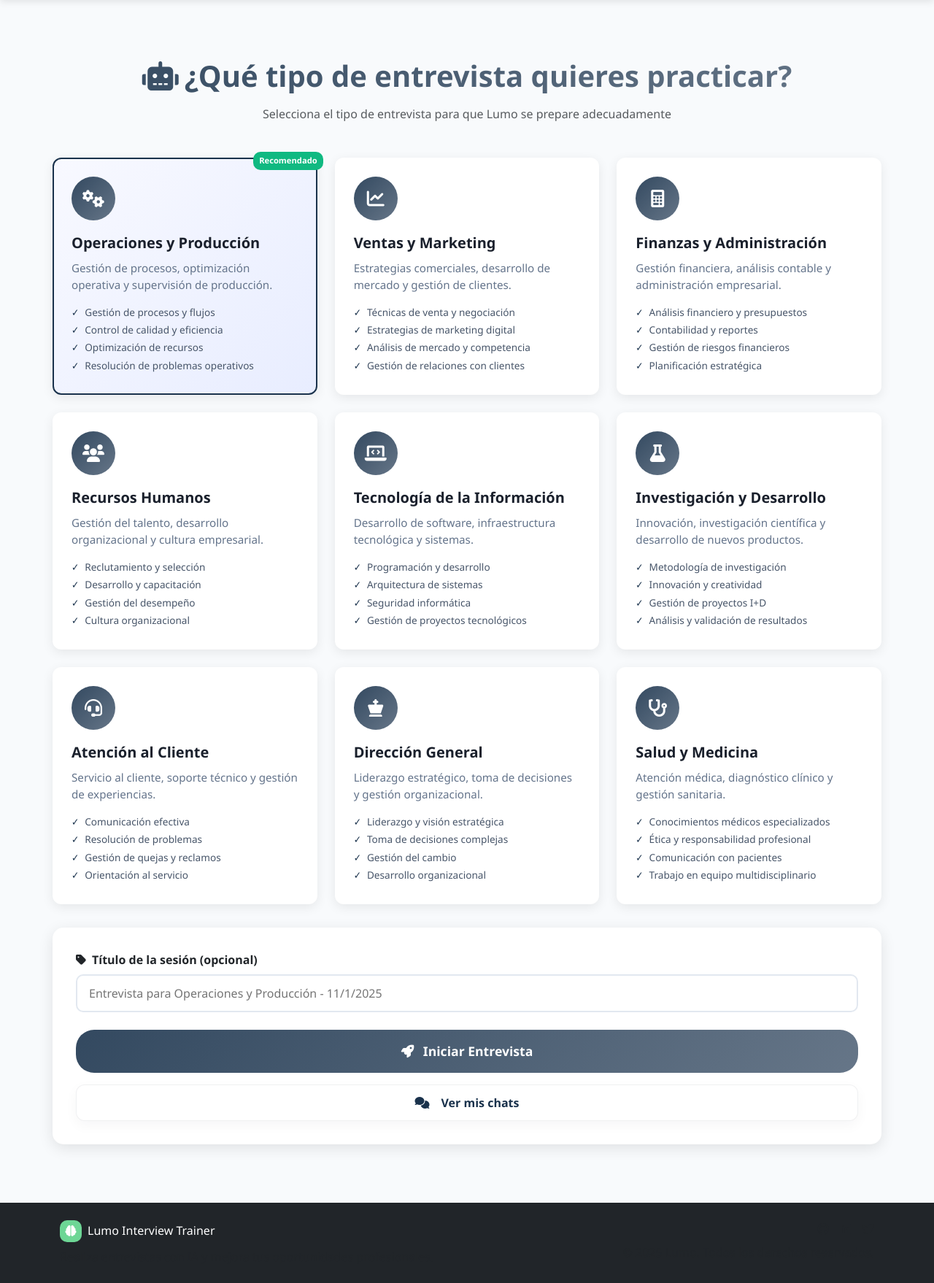
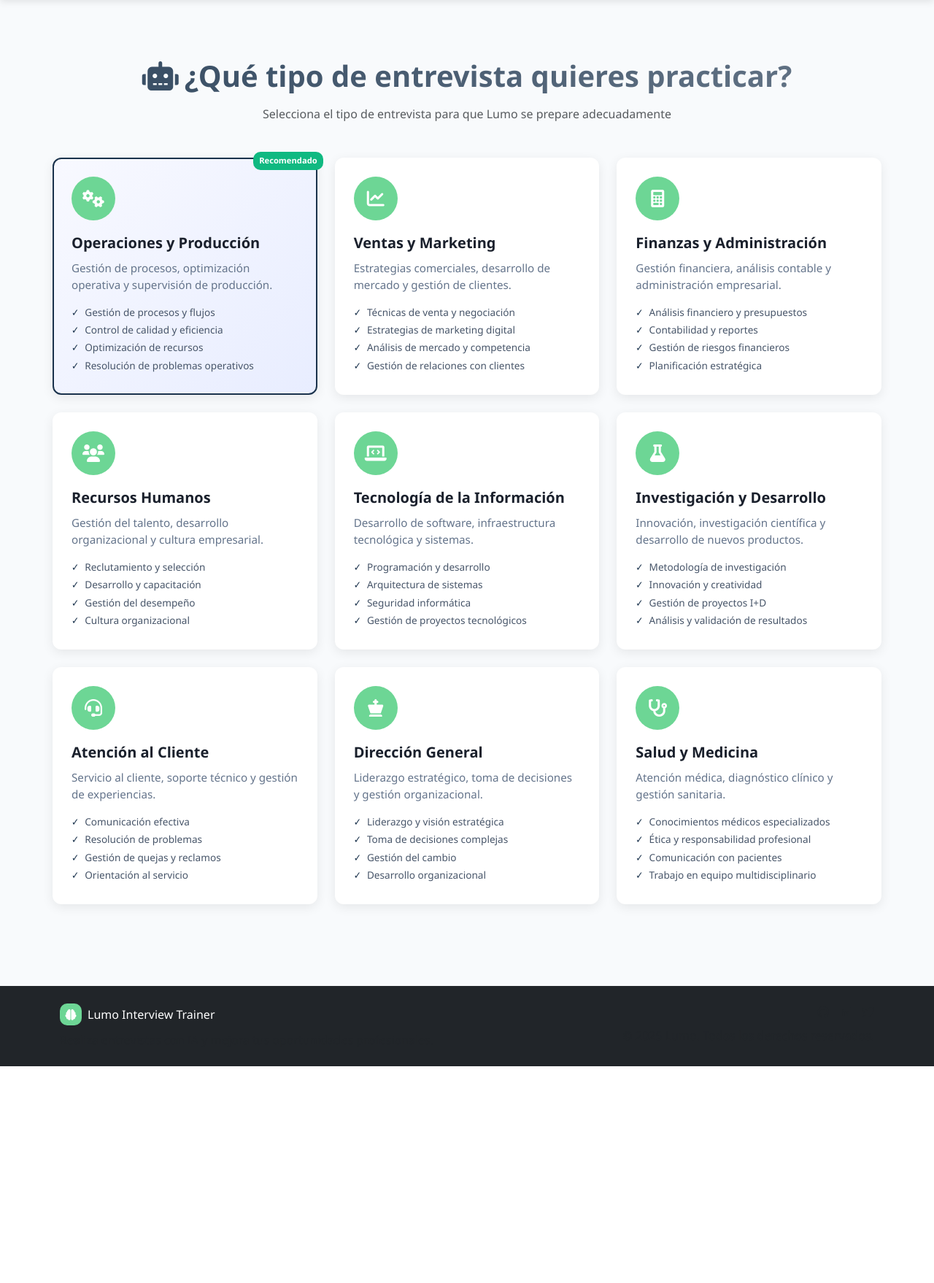
Before and after one commit to mcarrasqub/InterviewTrainer, a Django app: page /select-type/ in a window 1280 px wide. Shown: the part 82-1840 px from the top of the page at 73% size. After the commit the page ends 1543 px from the top, so only its background shows below. Run offline with Django 4.2, Linux system fonts and the light colour scheme; a user stored in the database is signed in; data comes from the database, SQL or seed files in the repository.

Commit message:
Actualización magneto

```diff
--- a/templates/interview_trainer/select_type.html
+++ b/templates/interview_trainer/select_type.html
@@ -51,6 +51,20 @@
         flex-direction: column;
     }
 
+        /* Animación de latido */
+        .heartbeat {
+            animation: heartbeat 2s ease-out;
+            animation-iteration-count: 2;
+        }
+        @keyframes heartbeat {
+            0% { transform: scale(1); }
+            10% { transform: scale(1.03); }
+            20% { transform: scale(1); }
+            30% { transform: scale(1.05); }
+            40% { transform: scale(1); }
+            100% { transform: scale(1); }
+        }
+
     .interview-card:hover {
         transform: translateY(-5px);
         box-shadow: 0 10px 30px rgba(0,0,0,0.15);
@@ -65,7 +79,7 @@
         width: 60px;
         height: 60px;
         border-radius: 50%;
-        background: var(--lumo-gradient);
+        background: #6dd695;
         display: flex;
         align-items: center;
         justify-content: center;
@@ -133,7 +147,7 @@
     }
 
     .start-btn {
-        background: var(--lumo-gradient);
+        background: #6dd695;
         color: white;
         border: none;
         padding: 1rem 2rem;
@@ -186,24 +200,7 @@
         }
     }
 
-   /* Botón secundario debajo de Iniciar Entrevista */
-   .secondary-btn {
-       display: inline-flex;
-       align-items: center;
-       justify-content: center;
-       gap: 0.5rem;
-       margin-top: 1rem;
-       width: 100%;
-       padding: 0.75rem 1rem;
-       border-radius: 12px;
-       border: 1px solid rgba(15,23,42,0.06);
-       background: white;
-       color: var(--lumo-primary);
-       font-weight: 700;
-       text-decoration: none;
-       box-shadow: 0 6px 18px rgba(16,24,40,0.04);
-       transition: transform .15s ease, box-shadow .15s ease;
-   }
+
 
    .secondary-btn:hover {
        transform: translateY(-3px);
@@ -224,6 +221,7 @@
 
         <div class="interview-types">
                 {% for type_code, type_name in interview_types %}
+                <div class="interview-card-wrapper">
                     <div class="interview-card" data-type="{{ type_code }}" onclick="selectType('{{ type_code }}')">
                 {% if type_code == profile.preferred_interview_type %}
                 <div class="recommended-badge">Recomendado</div>
@@ -365,55 +363,94 @@
                 </ul>
                 {% endif %}
                     </div>
+                </div>
             {% endfor %}
         </div>
 
-        <div class="form-section">
-            <label for="session_title" class="form-label fw-bold">
-                <i class="fas fa-tag me-2"></i>Título de la sesión (opcional)
-            </label>
+        <input type="hidden" name="interview_type" id="selected_type" value="{{ profile.preferred_interview_type }}">
+    </form>
+</div>
+
+<!-- Modal para el título de la sesión -->
+<div class="modal fade" id="sessionTitleModal" tabindex="-1" aria-labelledby="sessionTitleModalLabel" aria-hidden="true">
+    <div class="modal-dialog modal-dialog-centered">
+        <div class="modal-content">
+            <div class="modal-header">
+                <h5 class="modal-title" id="sessionTitleModalLabel">
+                    <i class="fas fa-tag me-2"></i>Configurar sesión
+                </h5>
+                <button type="button" class="btn-close" data-bs-dismiss="modal" aria-label="Cerrar"></button>
+            </div>
+            <div class="modal-body">
+                <div class="mb-3">
+                    <label for="session_title" class="form-label fw-bold">Título de la sesión (opcional)</label>
                     <input type="text"
                            name="session_title"
                            id="session_title"
-                   class="session-title-input"
+                           class="form-control"
                            placeholder="Ej: Entrevista para desarrollador senior en startup"
                            maxlength="200">
-
-            <input type="hidden" name="interview_type" id="selected_type" value="{{ profile.preferred_interview_type }}">
-
-            <button type="submit" class="start-btn" id="startBtn">
-                <i class="fas fa-rocket me-2"></i>
-                Iniciar Entrevista
+                </div>
+            </div>
+            <div class="modal-footer">
+                <button type="button" class="btn btn-success start-btn" id="startBtn" onclick="startInterview()">
+                    <i class="fas fa-rocket me-2"></i>Iniciar Entrevista
                 </button>
-
-            <a id="openChatsBtn" class="secondary-btn" href="{% url 'interview_trainer:chat' %}">
-                 <i class="fas fa-comments me-2"></i> Ver mis chats
-            </a>
-
-
-
-
             </div>
-    </form>
+        </div>
+    </div>
 </div>
 
 <script>
     let selectedType = '{{ profile.preferred_interview_type }}';
+    let modal;
 
-    function selectType(type) {
-        // Remover selección anterior
-        document.querySelectorAll('.interview-card').forEach(card => {
-            card.classList.remove('selected');
+    // Animación secuencial de latido en las cartas
+    document.addEventListener('DOMContentLoaded', function() {
+        const cards = document.querySelectorAll('.interview-card');
+        let i = 0;
+        function animateNextCard() {
+            if (i >= cards.length) return;
+            const card = cards[i];
+            card.classList.add('heartbeat');
+            setTimeout(() => {
+                card.classList.remove('heartbeat');
+                i++;
+                setTimeout(animateNextCard, 700); // Pausa entre cartas
+            }, 700); // Duración de la animación
+        }
+        animateNextCard();
     });
 
-        // Seleccionar nuevo tipo
-        document.querySelector(`[data-type="${type}"]`).classList.add('selected');
-        document.getElementById('selected_type').value = type;
-        selectedType = type;
+    document.addEventListener('DOMContentLoaded', function() {
+        modal = new bootstrap.Modal(document.getElementById('sessionTitleModal'));
+        if (selectedType) {
+            selectType(selectedType, false);
+        }
 
-        // Actualizar título automático si está vacío
-        const titleInput = document.getElementById('session_title');
-        if (!titleInput.value.trim()) {
+        // Animación cíclica de latido en las cartas
+        const cards = document.querySelectorAll('.interview-card');
+        let currentIndex = 0;
+
+        function animateCard() {
+            // Remover la animación de todas las cartas
+            cards.forEach(card => card.classList.remove('heartbeat'));
+
+            // Añadir la animación a la carta actual
+            cards[currentIndex].classList.add('heartbeat');
+
+            // Esperar a que termine la animación antes de pasar a la siguiente carta
+            setTimeout(() => {
+                // Incrementar el índice o volver a 0 si llegamos al final
+                currentIndex = (currentIndex + 1) % cards.length;
+                animateCard(); // Llamar recursivamente para continuar el ciclo
+            }, 1400); // 700ms x 2 iteraciones de la animación
+        }
+
+        // Iniciar la animación cíclica
+        animateCard();
+    });
+
     const typeNames = {
         'operations': 'Entrevista para Operaciones y Producción',
         'sales_marketing': 'Entrevista para Ventas y Marketing',
@@ -425,24 +462,49 @@
         'management': 'Entrevista para Dirección General',
         'health': 'Entrevista para Salud y Medicina'
     };
+
+    function selectType(type, showModal = true) {
+        // Remover selección anterior
+        document.querySelectorAll('.interview-card').forEach(card => {
+            card.classList.remove('selected');
+        });
+
+        // Seleccionar nuevo tipo
+        document.querySelector(`[data-type="${type}"]`).classList.add('selected');
+        document.getElementById('selected_type').value = type;
+        selectedType = type;
+
+        // Actualizar título automático
+        const titleInput = document.getElementById('session_title');
+        if (!titleInput.value.trim()) {
             titleInput.placeholder = `${typeNames[type]} - ${new Date().toLocaleDateString()}`;
+        }
+
+        // Mostrar modal al seleccionar tipo
+        if (showModal) {
+            modal.show();
         }
     }
 
-    // Seleccionar tipo preferido al cargar
-    document.addEventListener('DOMContentLoaded', function() {
-        if (selectedType) {
-            selectType(selectedType);
+    function startInterview() {
+        if (!selectedType) {
+            alert('Por favor selecciona un tipo de entrevista');
+            return;
         }
-    });
 
-    // Validar formulario
-    document.getElementById('interviewForm').addEventListener('submit', function(e) {
-        if (!selectedType) {
-            e.preventDefault();
-            alert('Por favor selecciona un tipo de entrevista');
-            return false;
+        const title = document.getElementById('session_title').value.trim();
+        const form = document.getElementById('interviewForm');
+
+        // Si hay título, añadirlo al formulario
+        if (title) {
+            const titleInput = document.createElement('input');
+            titleInput.type = 'hidden';
+            titleInput.name = 'session_title';
+            titleInput.value = title;
+            form.appendChild(titleInput);
         }
-    });
+
+        form.submit();
+    };
 </script>
 {% endblock %}
```
Lines whose indentation alone changed are shown as unchanged.
